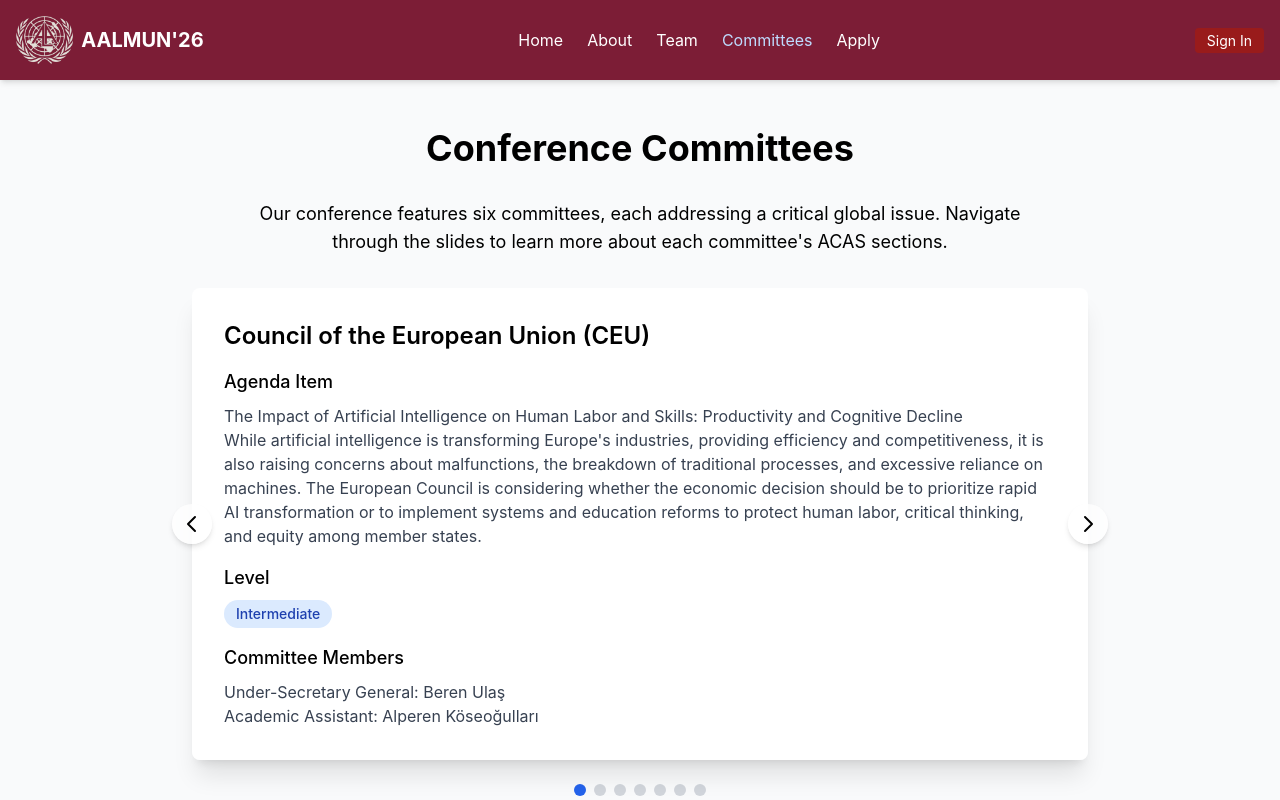
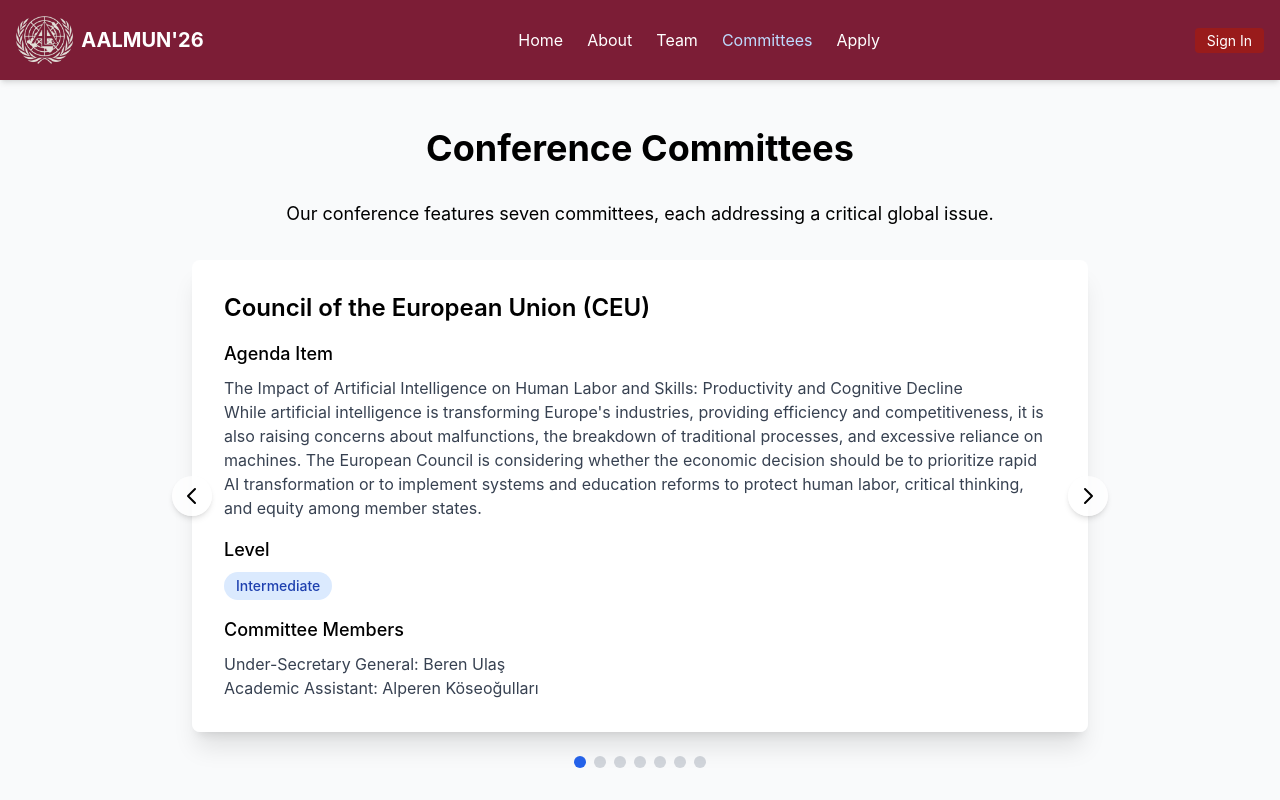
Before and after one commit to arasarkan/aalmun, a React (Create React App) app: page /committees in a window 1280 px wide. Shown: the top 800 px of the page. Built offline with nearby package versions, Linux system fonts and the light colour scheme; no server answers.

Commit message:
this is last lol :D

```diff
--- a/src/pages/Committees.tsx
+++ b/src/pages/Committees.tsx
@@ -82,8 +82,7 @@ const Committees: React.FC = () => {
 
         <div className="mb-8 text-center max-w-3xl mx-auto">
           <p className="text-lg">
-            Our conference features six committees, each addressing a critical global issue.
-            Navigate through the slides to learn more about each committee's ACAS sections.
+            Our conference features seven committees, each addressing a critical global issue.
           </p>
         </div>
 
```
